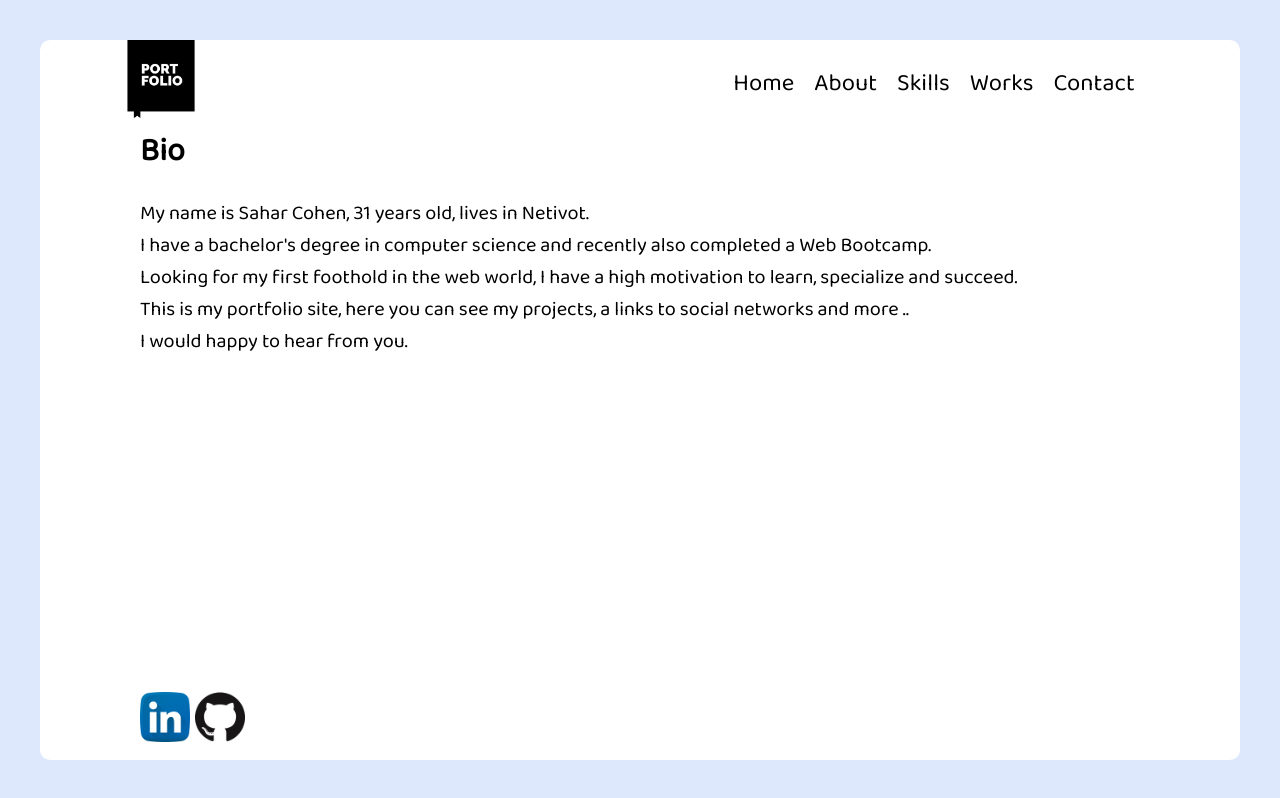
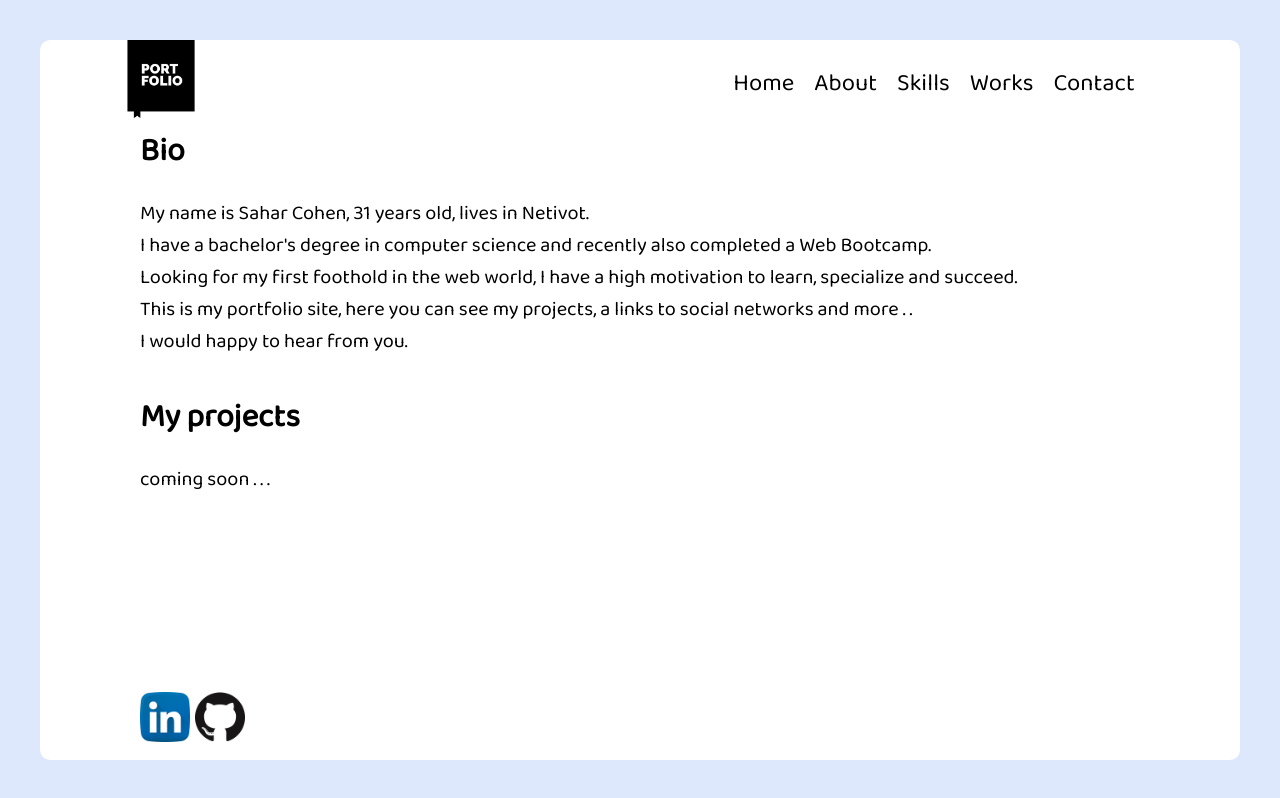
Before and after one commit to saharc8/portfolio, a React (Create React App) app: page /about in a window 1280 px wide. Built offline with nearby package versions, Linux system fonts and the light colour scheme.

Commit message:
coming soon

```diff
--- a/src/components/About/About.jsx
+++ b/src/components/About/About.jsx
@@ -12,11 +12,12 @@ const About = () => {
         <br /> Looking for my first foothold in the web world, I have a high
         motivation to learn, specialize and succeed.
         <br /> This is my portfolio site, here you can see my projects, a links
-        to social networks and more ..
+        to social networks and more . .
         <br /> I would happy to hear from you.
       </p>
       <br />
-      <p></p>
+      <h1>My projects</h1>
+      <p>coming soon . . .</p>
     </div>
   );
 };
```
